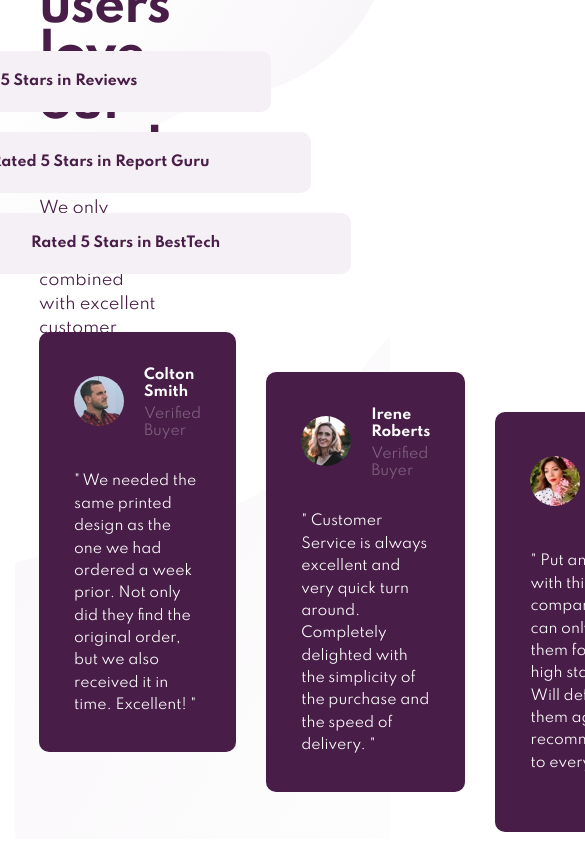
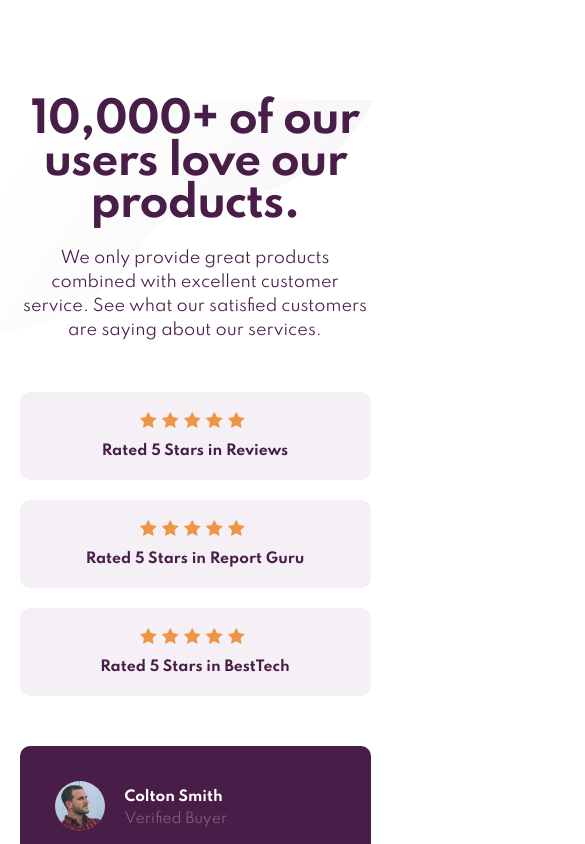
Before and after one commit to sparklaunch/06.SocialProof, a Svelte app in the folder social-proof/: page / in a window 390 px wide. Shown: the top 844 px of the page, 585 px wide, since content can reach past the window. Built offline with nearby package versions, Linux system fonts and the light colour scheme.

Commit message:
Add the mobile support

```diff
--- a/social-proof/public/global.css
+++ b/social-proof/public/global.css
@@ -3,4 +3,5 @@
     padding: 0;
     box-sizing: border-box;
     font-family: "Spartan", sans-serif;
+    transition: ease all 0.5s;
 }
--- a/social-proof/src/App.svelte
+++ b/social-proof/src/App.svelte
@@ -112,5 +112,14 @@
         height: 100vh;
     }
     @media all and (max-width: 1440px) {
+        #app {
+            width: 100%;
+            height: auto;
+        }
+        #wrapper {
+            display: block;
+            width: 100%;
+            height: auto;
+        }
     }
 </style>
--- a/social-proof/src/components/Footer.svelte
+++ b/social-proof/src/components/Footer.svelte
@@ -17,4 +17,10 @@
         grid-template-columns: repeat(3, 1fr);
         column-gap: 30px;
     }
+    @media all and (max-width: 1440px) {
+        #cards {
+            display: flex;
+            flex-direction: column;
+        }
+    }
 </style>
--- a/social-proof/src/components/Header.svelte
+++ b/social-proof/src/components/Header.svelte
@@ -16,4 +16,11 @@
         height: 300px;
         margin-bottom: 100px;
     }
+    @media all and (max-width: 1440px) {
+        #header {
+            flex-direction: column;
+            height: auto;
+            margin: 0;
+        }
+    }
 </style>
--- a/social-proof/src/components/HeaderLeft.svelte
+++ b/social-proof/src/components/HeaderLeft.svelte
@@ -25,4 +25,18 @@
         font-weight: 400;
         line-height: 1.5;
     }
+    @media all and (max-width: 1440px) {
+        #header-left {
+            width: 100%;
+            padding: 0;
+            margin-bottom: 40px;
+        }
+        #header-left > h1 {
+            text-align: center;
+            font-size: 42px;
+        }
+        #header-left > p {
+            text-align: center;
+        }
+    }
 </style>
--- a/social-proof/src/components/HeaderRight.svelte
+++ b/social-proof/src/components/HeaderRight.svelte
@@ -21,4 +21,13 @@
         justify-content: space-between;
         align-items: flex-end;
     }
+    @media all and (max-width: 1440px) {
+        #header-right {
+            width: 100%;
+            margin-bottom: 120px;
+        }
+        #ratings {
+            align-items: center;
+        }
+    }
 </style>
--- a/social-proof/src/components/Main.svelte
+++ b/social-proof/src/components/Main.svelte
@@ -16,4 +16,10 @@
         flex-direction: column;
         width: 80%;
     }
+    @media all and (max-width: 1440px) {
+        #main {
+            width: 90%;
+            margin: 100px auto;
+        }
+    }
 </style>
--- a/social-proof/src/components/Rating.svelte
+++ b/social-proof/src/components/Rating.svelte
@@ -2,8 +2,13 @@
     import Star from "./Star.svelte";
     export let data;
     export let index;
+    let innerWidth: number;
+    $: isMobile = innerWidth <= 1440;
     type Position = "backward" | "normal" | "forward";
     let position: Position;
+    $: if (isMobile) {
+        position = "forward";
+    } else {
         switch (index) {
             case 0:
                 position = "backward";
@@ -17,8 +22,10 @@
             default:
                 break;
         }
+    }
 </script>
 
+<svelte:window bind:innerWidth />
 <div class="rating {position}">
     <div class="stars">
         {#each Array(data.stars) as _}
@@ -59,4 +66,16 @@
     .forward {
         transform: translateX(0);
     }
+    @media all and (max-width: 1440px) {
+        .rating {
+            flex-direction: column;
+            width: 100%;
+        }
+        .stars {
+            justify-content: center;
+            width: 100%;
+            margin: 0;
+            margin-bottom: 10px;
+        }
+    }
 </style>
```
Also changed, not shown: 1 other file (tests, documents, lock files or other folders). Lines whose indentation alone changed are shown as unchanged.
